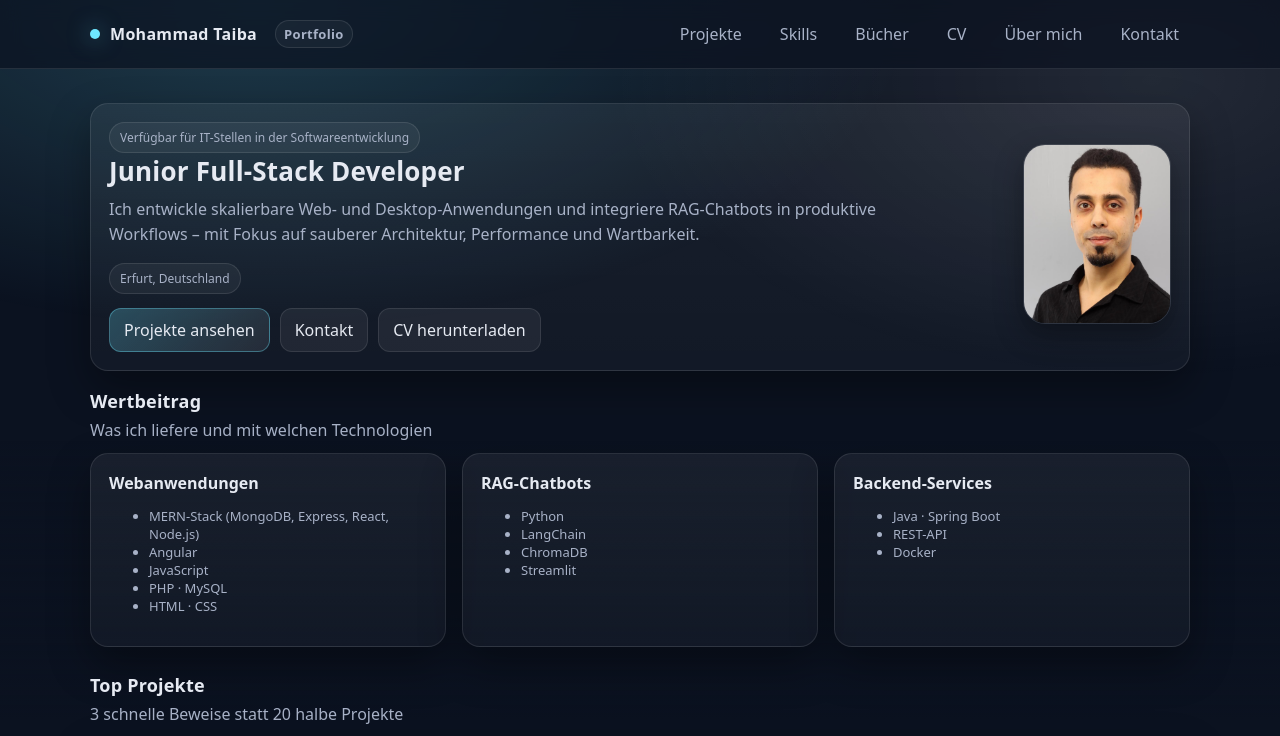
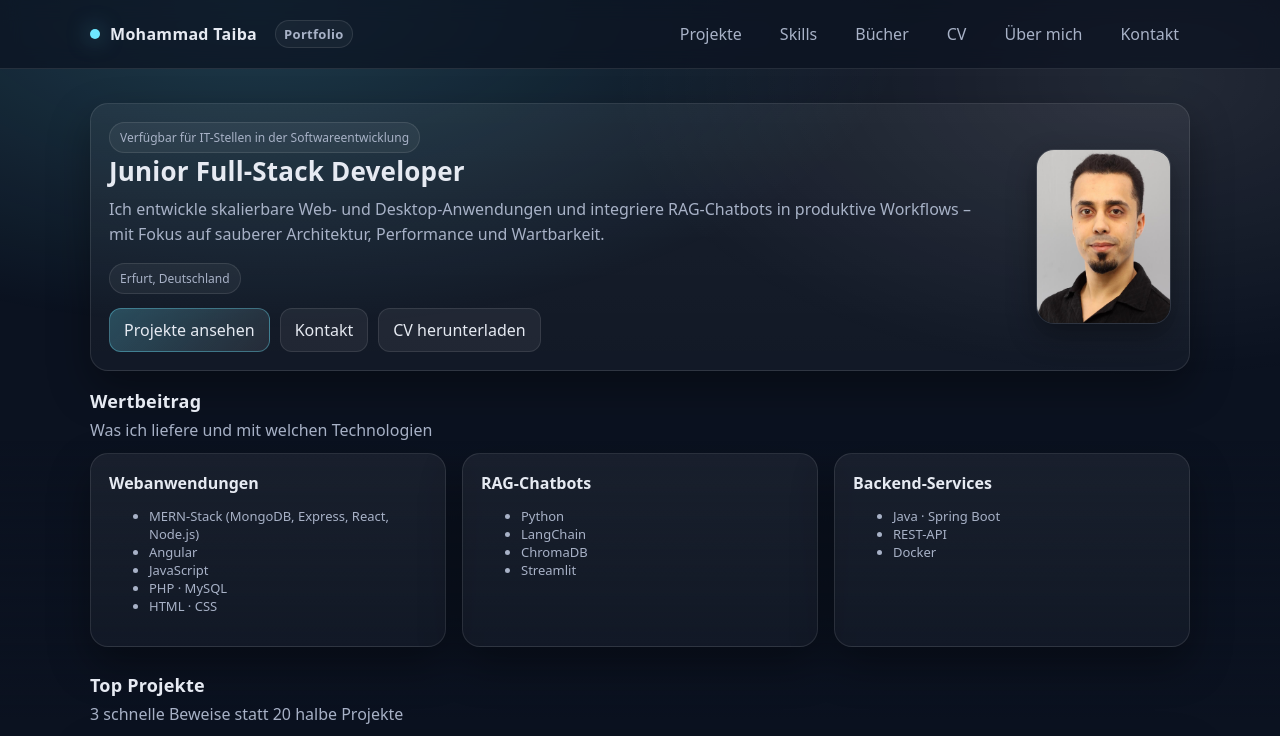
Before and after one commit to mohammadtaiba/portfolio, an Angular app: page / in a window 1280 px wide. Shown: the top 736 px of the page. Built offline with nearby package versions, Linux system fonts and the light colour scheme.

Commit message:
foto richtig platzierenn

```diff
--- a/src/app/data/portfolio-data.ts
+++ b/src/app/data/portfolio-data.ts
@@ -180,7 +180,7 @@ export const SKILL_GROUPS: SkillGroup[] = [
 ];
 
 export const CV = {
-  summary: 'Kurzprofil: 3-5 Zeilen uber deinen Fokus und was du lieferst.',
+  summary: '',
   experience: [
     {
       title: 'Praktikum - Software / AI',
--- a/src/app/pages/cv/cv.page.css
+++ b/src/app/pages/cv/cv.page.css
@@ -20,6 +20,9 @@ hr.sep{ border: none; border-top: 1px solid var(--border); margin: 14px 0; }
   color: var(--text);
 }
 
+/* ------------------------------------------------ */
+/* Bild */
+/* ------------------------------------------------ */
 .hero-grid{
     display: grid;
     grid-template-columns: 1fr auto; /* links Text, rechts Foto */
@@ -36,18 +39,24 @@ hr.sep{ border: none; border-top: 1px solid var(--border); margin: 14px 0; }
     align-self: start; /* oben an Text ausrichten */
 }
 
-.avatar{
-    width: 128px;
-    aspect-ratio: 4 / 5;     /* statt fester Höhe */
-    height: 160px;
-
+.avatar-frame{
+    width: 135px;
+    height: 175px;          /* Länge des Fotos */
+    overflow: hidden;
     border-radius: 18px;
-    object-fit: cover;
-    object-position: 50% 30%; /* leicht nach oben, aber nicht zu stark */
     border: 1px solid var(--border);
     box-shadow: 0 12px 28px rgba(0,0,0,.35);
 }
 
+.avatar{
+    width: 100%;
+    height: 100%;
+    object-fit: cover;
+    object-position: 50% 30%;     /* Bild von oben abschnitten */
+    transform: translateX(-12px); /* Bild von links/rechts abschnitten */
+    border: 0;
+    box-shadow: none;
+}
 
 /* Desktop */
 @media (min-width: 900px){
--- a/src/app/pages/cv/cv.page.html
+++ b/src/app/pages/cv/cv.page.html
@@ -7,12 +7,10 @@
 
                 <div class="kpis" style="margin-top: 10px;">
                     <span class="pill">{{ "Softwareentwickler" }}</span>
-                    <span class="pill">{{ profile.location }}</span>
-
                 </div>
 
                 <p class="small" style="margin:12px 0 0;">
-                    Hier können Sie meinen Lebenslauf herunterladen.
+                    Summary: Kurzprofil: 3-5 Zeilen uber deinen Fokus und was du lieferst.
                 </p>
 
                 <div class="actions" style="margin-top: 12px;">
@@ -23,16 +21,12 @@
 
             <!-- RECHTS: Foto (wie auf Home) -->
             <div class="hero-media">
-                <img class="avatar" [src]="profile.photoUrl" alt="Portrait von {{ profile.name }}" />
+                <div class="avatar-frame">
+                    <img class="avatar" [src]="profile.photoUrl" alt="Portrait von {{ profile.name }}" />
+                </div>
             </div>
         </div>
     </div>
-
-  <app-section title="Kurzprofil">
-    <div class="card card-pad">
-      <p style="margin:0; color: var(--muted); line-height: 1.7;">{{ cv.summary }}</p>
-    </div>
-  </app-section>
 
   <app-section title="Berufserfahrung">
     <div class="list">
--- a/src/app/pages/home/home.page.css
+++ b/src/app/pages/home/home.page.css
@@ -19,6 +19,10 @@ hr.sep{ border: none; border-top: 1px solid var(--border); margin: 14px 0; }
   background: rgba(255,255,255,.04);
   color: var(--text);
 }
+
+/* ------------------------------------------------ */
+/* Bild */
+/* ------------------------------------------------ */
 .hero-grid{
     display: grid;
     grid-template-columns: 1fr auto; /* links Text, rechts Foto */
@@ -35,18 +39,24 @@ hr.sep{ border: none; border-top: 1px solid var(--border); margin: 14px 0; }
     align-self: start; /* oben an Text ausrichten */
 }
 
-.avatar{
-    width: 128px;
-    aspect-ratio: 4 / 5;     /* statt fester Höhe */
-    height: 160px;
-
+.avatar-frame{
+    width: 135px;
+    height: 175px;          /* Länge des Fotos */
+    overflow: hidden;
     border-radius: 18px;
-    object-fit: cover;
-    object-position: 50% 30%; /* leicht nach oben, aber nicht zu stark */
     border: 1px solid var(--border);
     box-shadow: 0 12px 28px rgba(0,0,0,.35);
 }
 
+.avatar{
+    width: 100%;
+    height: 100%;
+    object-fit: cover;
+    object-position: 50% 30%;     /* Bild von oben abschnitten */
+    transform: translateX(-12px); /* Bild von links/rechts abschnitten */
+    border: 0;
+    box-shadow: none;
+}
 
 /* Desktop */
 @media (min-width: 900px){
--- a/src/app/pages/home/home.page.html
+++ b/src/app/pages/home/home.page.html
@@ -20,7 +20,9 @@
 
             <!-- RECHTS: Foto -->
             <div class="hero-media">
-                <img class="avatar" [src]="profile.photoUrl" alt="Portrait von {{ profile.name }}" />
+                <div class="avatar-frame">
+                    <img class="avatar" [src]="profile.photoUrl" alt="Portrait von {{ profile.name }}" />
+                </div>
             </div>
         </div>
     </div>
```
